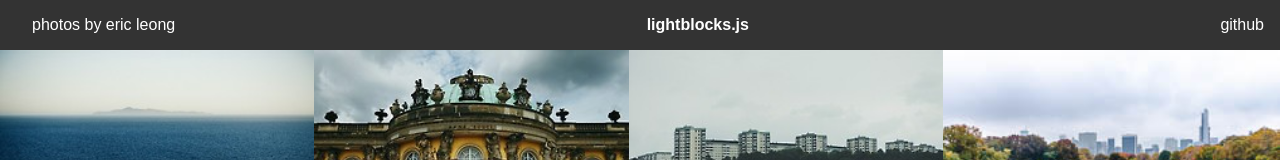
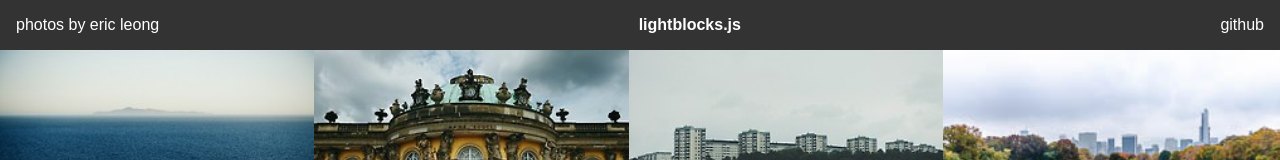
Before and after one commit to ericleong/lightblocks.js, a plain HTML site: page index.html in a window 1280 px wide. Shown: the top 160 px of the page. Drawn offline with Linux system fonts and the light colour scheme.

Commit message:
Adjust header css.

```diff
--- a/index.html
+++ b/index.html
@@ -24,10 +24,6 @@
 		padding: 1em;
 		background-color: #333;
 		text-align: center;
-	}
-
-	a {
-		margin-left: 1em;
 	}
 
 	a:link, a:visited {
```
